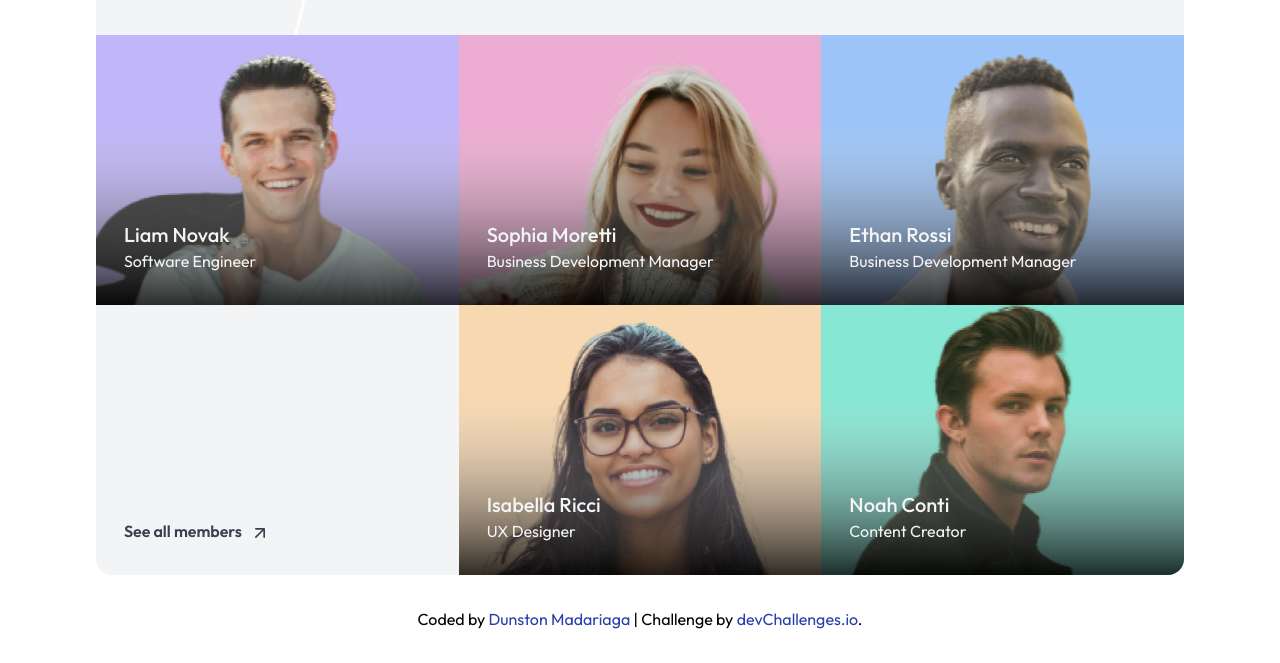
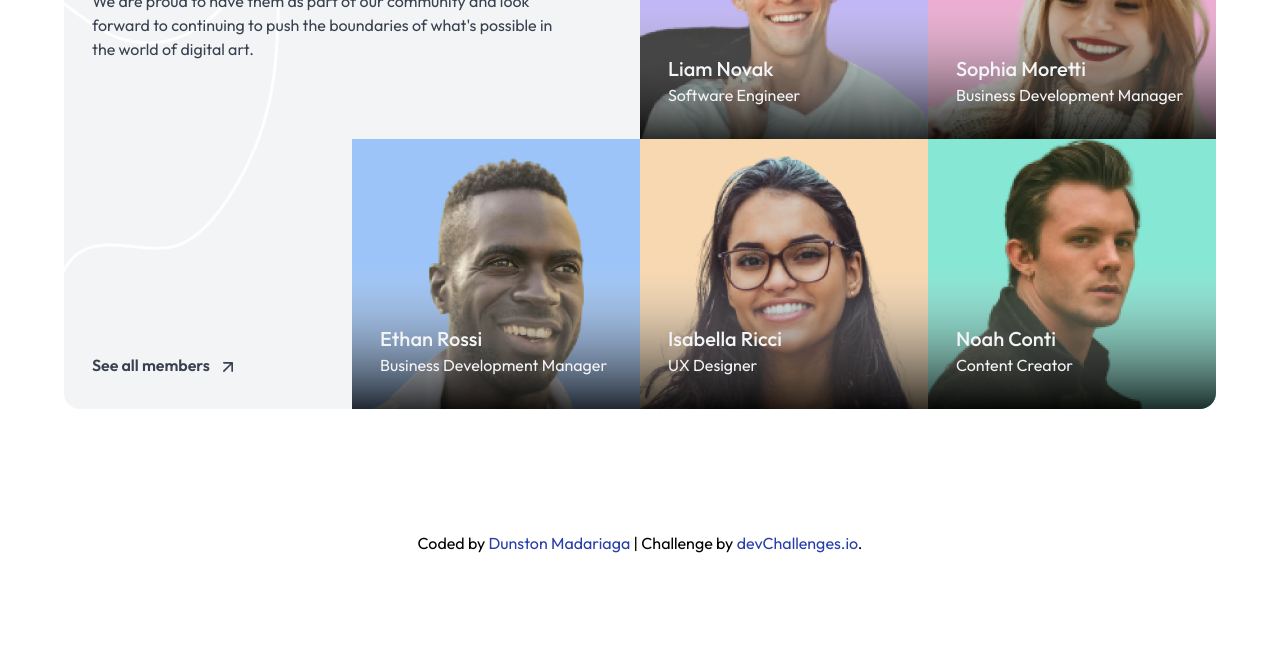
Before and after one commit to Pogo182028/Meet-the-Team-Section, a website: page index.html in a window 1280 px wide. Shown: the part 237-900 px from the top of the page. After the commit the page ends 800 px from the top, so only its background shows below. Drawn offline with Linux system fonts and the light colour scheme.

Commit message:
: Finishing the desktop design

```diff
--- a/index.html
+++ b/index.html
@@ -22,49 +22,49 @@
 
     <title>Meet the Team Section | devChallenges.io</title>
   </head>
-  <body class="font-Outfit mx-auto max-sm:max-w-[95%] sm:max-w-[90%] lg:max-w-[85%] grid grid-rows-[1fr_auto] h-dvh">
-    <main class="mt-4 rounded-2xl grid lg:grid-cols-3">
-      <div class="bg-[#F3F4F6] order-1 max-sm:rounded-t-2xl sm:rounded-t-2xl pt-8 px-8 lg:px-7 bg-[url(/resources/Background_decor.svg)] max-sm:h-80 sm:h-64 lg:h-64 bg-no-repeat lg:col-[1/4]">
+  <body class="font-Outfit mx-auto max-sm:max-w-[95%] sm:max-w-[90%] lg:max-w-[90%] grid grid-rows-[1fr_auto] h-dvh place-items-center">
+    <main class="mt-4 rounded-2xl grid lg:grid-cols-3 xl:grid-cols-4">
+      <div class="bg-[#F3F4F6] order-1 max-sm:rounded-t-2xl sm:rounded-t-2xl pt-8 px-8 lg:px-7 bg-[url(/resources/Background_decor.svg)] max-sm:h-80 sm:h-64 lg:h-64 bg-no-repeat lg:col-[1/4] xl:h-[270px] 2xl:h-96 xl:col-[1/3] xl:rounded-tr-none">
         <p class="font-medium text-[#263FA9] text-xl">Our team</p>
         <h1 class="font-medium text-[40px]">Meet the brain</h1>
-        <p class="label-gray text-balance">
+        <p class="label-gray text-balance xl:text-wrap xl:w-[90%]">
           We are proud to have them as part of our community and look forward to
           continuing to push the boundaries of what's possible in the world of
           digital art.
         </p>
       </div>
-      <div class="bg-[#C1B6F8] order-2 bg-[url(/resources/person_1.png)] flex flex-col justify-end max-sm:h-80 sm:h-72 lg:h-[270px] bg-center bg-no-repeat relative">
+      <div class="bg-[#C1B6F8] order-2 bg-[url(/resources/person_1.png)] flex flex-col justify-end max-sm:h-80 sm:h-72 lg:h-[270px] 2xl:h-96 bg-center bg-no-repeat relative">
         <h2 class="font-medium labels-h2 absolute bottom-6 px-8 lg:px-7 pb-8">Liam Novak</h2>
         <p class="labels-p absolute px-8 lg:px-7 pb-8">Software Engineer</p>
         <img class="w-full" src="resources/Gradient.svg" alt="Gradient">
       </div>
-      <div class="bg-[#EDACD2] order-3 bg-[url(/resources/person_2.png)] flex flex-col justify-end max-sm:h-80 sm:h-72 lg:h-[270px] bg-center bg-no-repeat relative">
+      <div class="bg-[#EDACD2] order-3 bg-[url(/resources/person_2.png)] flex flex-col justify-end max-sm:h-80 sm:h-72 lg:h-[270px] 2xl:h-96 bg-center bg-no-repeat relative xl:rounded-tr-2xl">
         <h2 class="font-medium labels-h2 absolute bottom-6 px-8 lg:px-7 pb-8">Sophia Moretti</h2>
         <p class="labels-p absolute px-8 lg:px-7 pb-8">Business Development Manager</p>
         <img class="w-full" src="resources/Gradient.svg" alt="Gradient">
       </div>
-      <div class="bg-[#9DC4F8] order-4 bg-[url(/resources/person_3.png)] flex flex-col justify-end max-sm:h-80 sm:h-72 lg:h-[270px] bg-center bg-no-repeat relative">
+      <div class="bg-[#9DC4F8] order-4 xl:order-5 bg-[url(/resources/person_3.png)] flex flex-col justify-end max-sm:h-80 sm:h-72 lg:h-[270px] 2xl:h-96 bg-center bg-no-repeat relative">
         <h2 class="font-medium labels-h2 absolute bottom-6 px-8 lg:px-7 pb-8">Ethan Rossi</h2>
         <p class="labels-p absolute px-8 lg:px-7 pb-8">Business Development Manager</p>
         <img class="w-full" src="resources/Gradient.svg" alt="Gradient">
       </div>
-      <div class="bg-[#F8D8B0] order-5 lg:order-6 bg-[url(/resources/person_4.png)] flex flex-col justify-end max-sm:h-80 sm:h-72 lg:h-[270px] bg-center bg-no-repeat relative">
+      <div class="bg-[#F8D8B0] order-5 lg:order-6 bg-[url(/resources/person_4.png)] flex flex-col justify-end max-sm:h-80 sm:h-72 lg:h-[270px] 2xl:h-96 bg-center bg-no-repeat relative">
         <h2 class="font-medium labels-h2 absolute bottom-6 px-8 lg:px-7 pb-8">Isabella Ricci</h2>
         <p class="labels-p absolute px-8 lg:px-7 pb-8">UX Designer</p>
         <img class="w-full" src="resources/Gradient.svg" alt="Gradient">
       </div>
-      <div class="bg-[#86E7D4] order-6 lg:order-7 bg-[url(/resources/person_5.png)] flex flex-col justify-end max-sm:h-80 sm:h-72 lg:h-[270px] bg-center bg-no-repeat relative lg:rounded-br-2xl">
+      <div class="bg-[#86E7D4] order-6 lg:order-7 bg-[url(/resources/person_5.png)] flex flex-col justify-end max-sm:h-80 sm:h-72 lg:h-[270px] 2xl:h-96 bg-center bg-no-repeat relative lg:rounded-br-2xl">
         <h2 class="font-medium labels-h2 absolute bottom-6 px-8 lg:px-7 pb-8">Noah Conti</h2>
         <p class="labels-p absolute px-8 lg:px-7 pb-8">Content Creator</p>
         <img class="w-full lg:rounded-br-2xl" src="resources/Gradient.svg" alt="Gradient">
       </div>
-      <div class="bg-[#F3F4F6] order-7 lg:order-5 flex gap-2 items-end max-sm:h-80 sm:h-72 lg:h-[270px] bg-center bg-no-repeat max-sm:rounded-b-2xl sm:rounded-b-2xl lg:rounded-none lg:rounded-bl-2xl px-8 lg:px-7 pb-8">
-        <p class="font-semibold label-gray">See all members</p>
+      <div class="bg-[#F3F4F6] order-7 lg:order-5 xl:order-4 flex gap-2 items-end max-sm:h-80 sm:h-72 lg:h-[270px] 2xl:h-96 bg-center bg-no-repeat max-sm:rounded-b-2xl sm:rounded-b-2xl lg:rounded-none lg:rounded-bl-2xl px-8 lg:px-7 xl:px-0 pb-8 xl:bg-[url(/resources/Background_decor.svg)] xl:bg-[0px_-270px] 2xl:bg-[0px_-385px]">
+        <p class="font-semibold label-gray xl:pl-7">See all members</p>
         <img class="h-5" src="resources/arrow up right.svg" alt="arrow_up">
       </div>
     </main>
 
-    <div class="text-center p-8">
+    <div class="text-center p-8 h-4">
       Coded by
       <a class="text-[#263FA9]" href="https://github.com/Pogo182028"
         >Dunston Madariaga</a
```
Also changed, not shown: src/styles.css.
